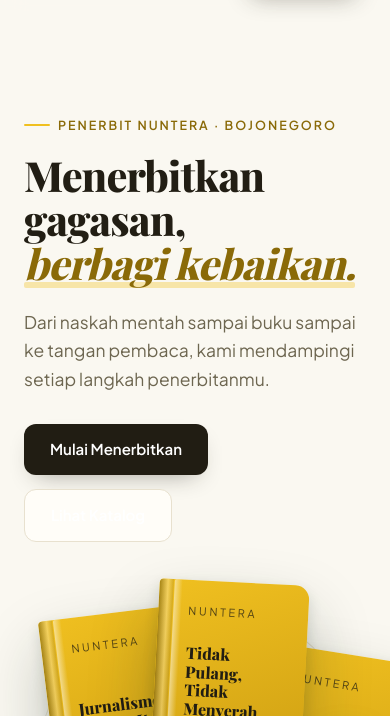
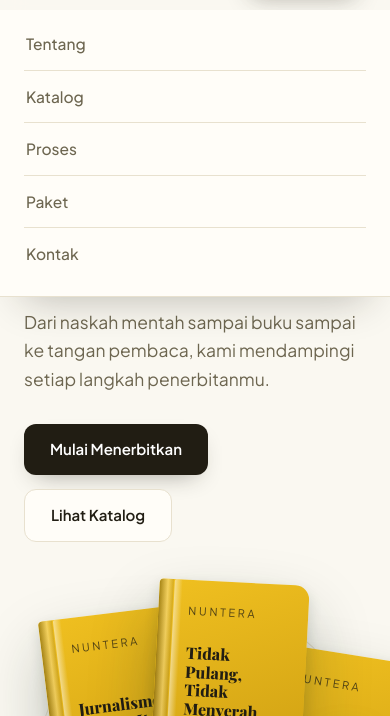
Before and after one commit to jengker/nuntera, a plain HTML site: page index.html in a window 390 px wide. Both pictures are taken after a click on the button "Buka menu". Shown: the part 58-774 px from the top of the page. Drawn offline with nearby package versions, Linux system fonts and the light colour scheme; a web font is replaced by a local one.

Commit message:
Perbaikan kontras tombol & sampul, menu mobile, lapisan desain

```diff
--- a/assets/modern.css
+++ b/assets/modern.css
@@ -26,7 +26,7 @@ header.scrolled{border-bottom-color:var(--line);box-shadow:0 1px 0 rgba(34,30,20
     flex-direction:column;gap:0;padding:8px 24px 16px;
     box-shadow:0 24px 40px -24px rgba(34,30,20,.3);
   }
-  nav.menu.open{display:flex}
+  body.nav-open nav.menu{display:flex}
   nav.menu a{padding:13px 2px;border-bottom:1px solid var(--line);font-size:15.5px}
   nav.menu a:last-child{border-bottom:none}
 }
@@ -61,7 +61,7 @@ body.menu-open{overflow:hidden}
 .btn-solid:hover,.nav .cta:hover{background:#000;transform:translateY(-1px);box-shadow:0 14px 28px -12px rgba(34,30,20,.5)}
 .btn-gold{background:var(--gold);color:var(--charcoal);box-shadow:0 10px 24px -12px rgba(240,192,32,.55)}
 .btn-gold:hover{background:#e6b514;transform:translateY(-1px)}
-.btn-ghost{border:1.5px solid var(--line);background:var(--surface)}
+.btn-ghost{border:1.5px solid var(--line);background:var(--surface);color:var(--ink)}
 .btn-ghost:hover{border-color:var(--gold-deep);color:var(--gold-deep)}
 
 /* ====== KARTU: hover lift ====== */
@@ -81,6 +81,9 @@ body.menu-open{overflow:hidden}
   background:linear-gradient(90deg,rgba(255,255,255,.5),rgba(255,255,255,0));
   border-radius:2px;
 }
+/* Warna teks sampul: terang di sampul gelap, gelap di sampul emas */
+.item .book,.shelf .book{color:#f5f3ec}
+.item .book.cf4,.shelf .book.cf4{color:#211d13}
 
 /* ====== SEKSI: ritme napas ====== */
 section{scroll-margin-top:76px}
```
